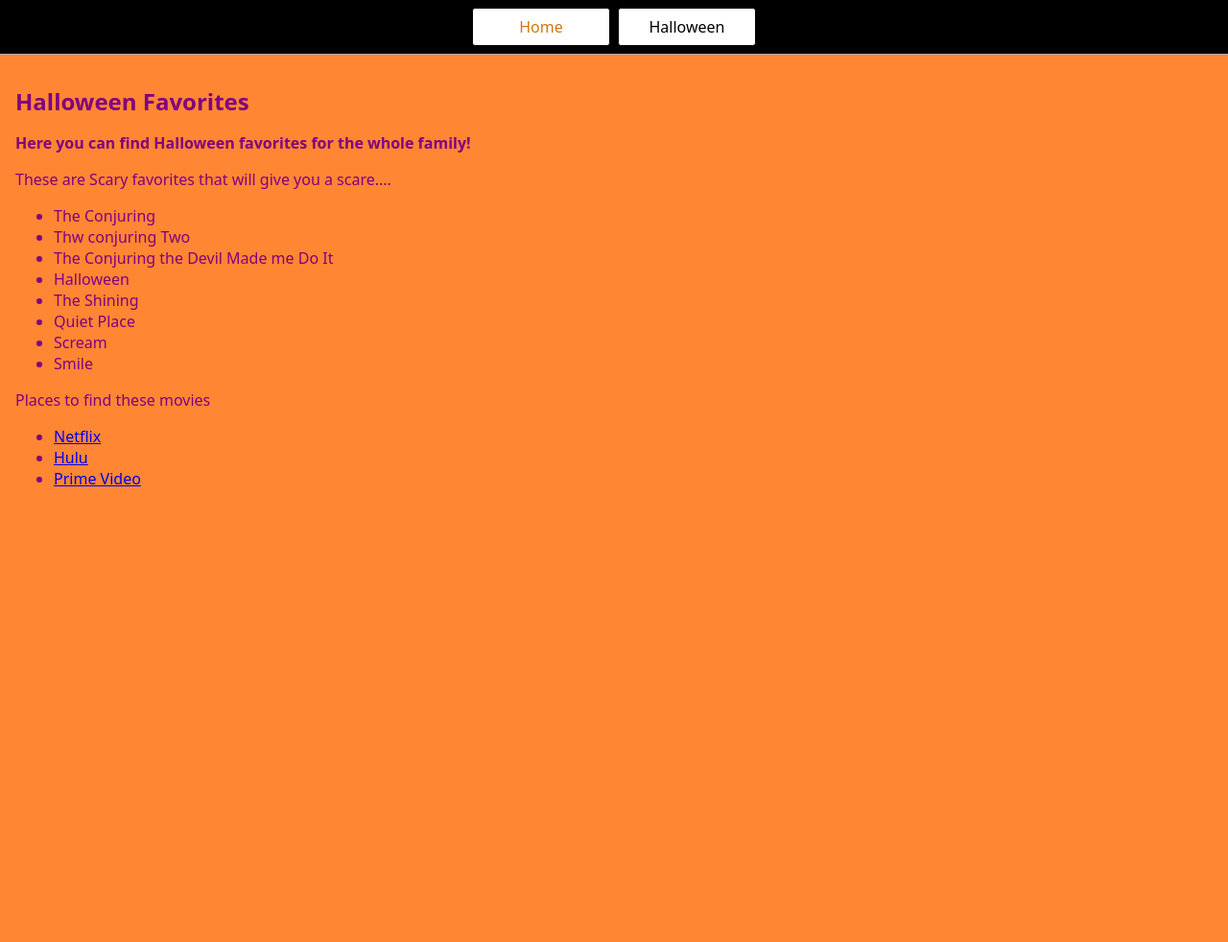
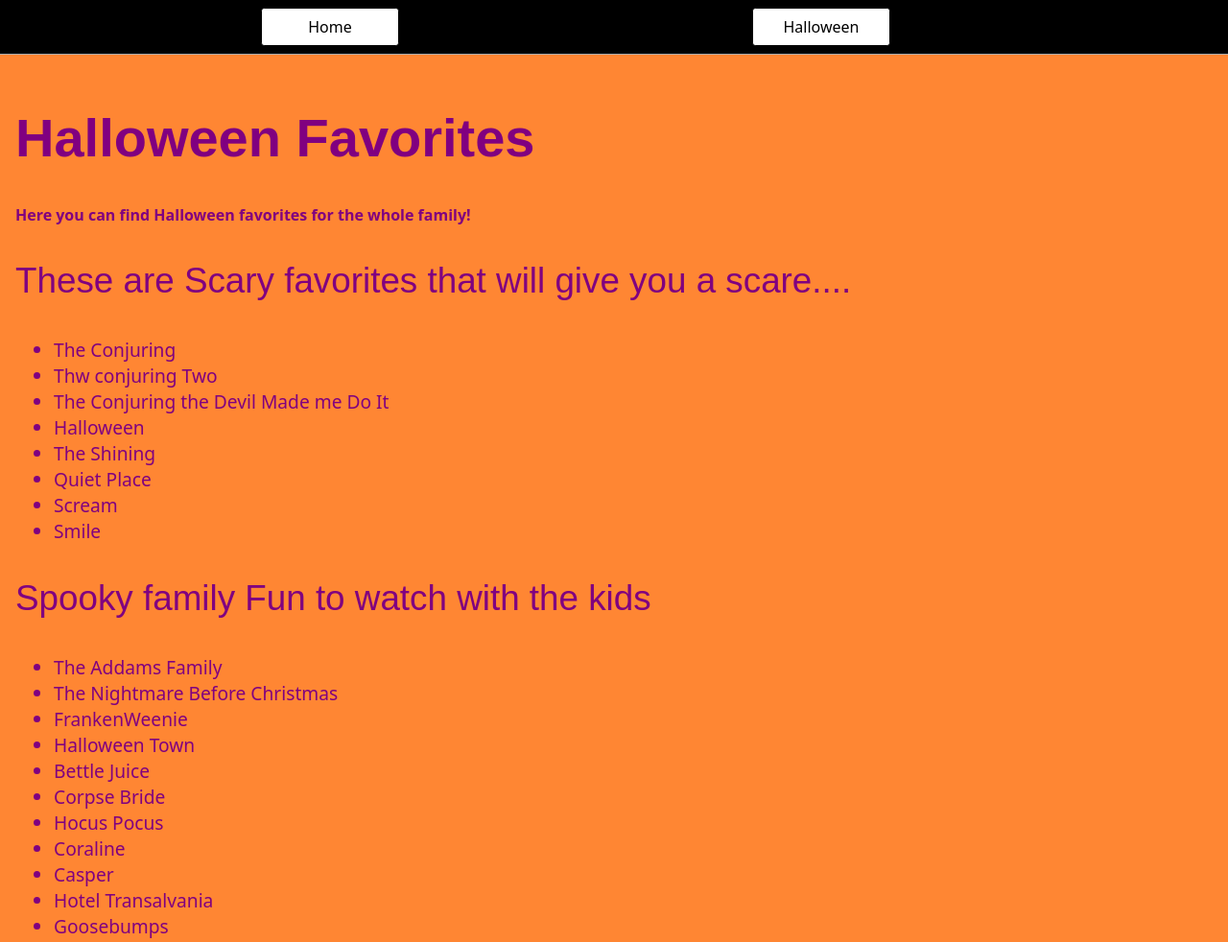
Before and after one commit to t-lamacchia/seasonalStreams, a website: page page2.html in a window 1280 px wide. Shown: the top 982 px of the page at 96% size. Before the commit the page ends 800 px from the top, so only its background shows below. Drawn offline with Linux system fonts and the light colour scheme.

Commit message:
Halloween

```diff
--- a/package.json
+++ b/package.json
@@ -3,6 +3,7 @@
     "start": "servor --reload"
   },
   "dependencies": {
-    "servor": "^4.0.2"
+    "servor": "^4.0.2",
+    "prettier": "^1.15.3"
   }
 }
--- a/page2.html
+++ b/page2.html
@@ -10,7 +10,7 @@
   </head>
   <body>
     <style>
-      body{ background-color:#ff8633; color:purple }
+      body{ background-color:#32012F; color:#F97300}
     </style>
     <div style="background-color:#ff8633; color:purple">
 
@@ -32,6 +32,20 @@
           <li>Scream</li>
           <li>Smile</li>
       </ul>
+      <p>Spooky family Fun to watch with the kids</p>
+      <ul>
+        <li>The Addams Family</li>
+        <li>The Nightmare Before Christmas</li>
+        <li>FrankenWeenie</li>
+        <li>Halloween Town</li>
+        <li>Bettle Juice</li>
+        <li>Corpse Bride</li>
+        <li>Hocus Pocus</li>
+        <li>Coraline</li>
+        <li>Casper</li>
+        <li>Hotel Transalvania</li>
+        <li>Goosebumps</li>
+      </ul>
       <p>Places to find these movies</p>
       <div>
         <ul>
--- a/styles.css
+++ b/styles.css
@@ -13,9 +13,9 @@
   display: flex;
   flex-wrap: wrap;
   align-items: center;
-  justify-content: center;
-  padding: 0.5rem;
-  gap: 0.5rem;
+  justify-content: space-evenly;
+  padding: .5rem;
+  gap: 1.5rem;
   border-bottom: solid 1px #aaa;
   background-color: #eee;
 }
@@ -23,12 +23,13 @@
 nav a {
   display: inline-block;
   min-width: 9rem;
+  margin-right: 5rem;
   padding: 0.5rem;
   border-radius: 0.2rem;
   border: solid 1px #000000;
   text-align: center;
   text-decoration: none;
-  color: #d4770c;
+  color: #000000;
 }
 
 nav a[aria-current='page'] {
@@ -42,5 +43,19 @@
 
 h1 {
   font-weight: bold;
-  font-size: 1.5rem;
+  font-size: 3rem;
 }
+
+p{
+  font-size: 2.3rem;
+  font-family: fantasy;
+}
+
+ul{
+  font-size: 1.2rem;
+}
+
+h1{
+  font-family: fantasy;
+  font-size: 3.5rem;
+}
```
Also changed, not shown: index.html (+1 -1 lines), 1 other file.
